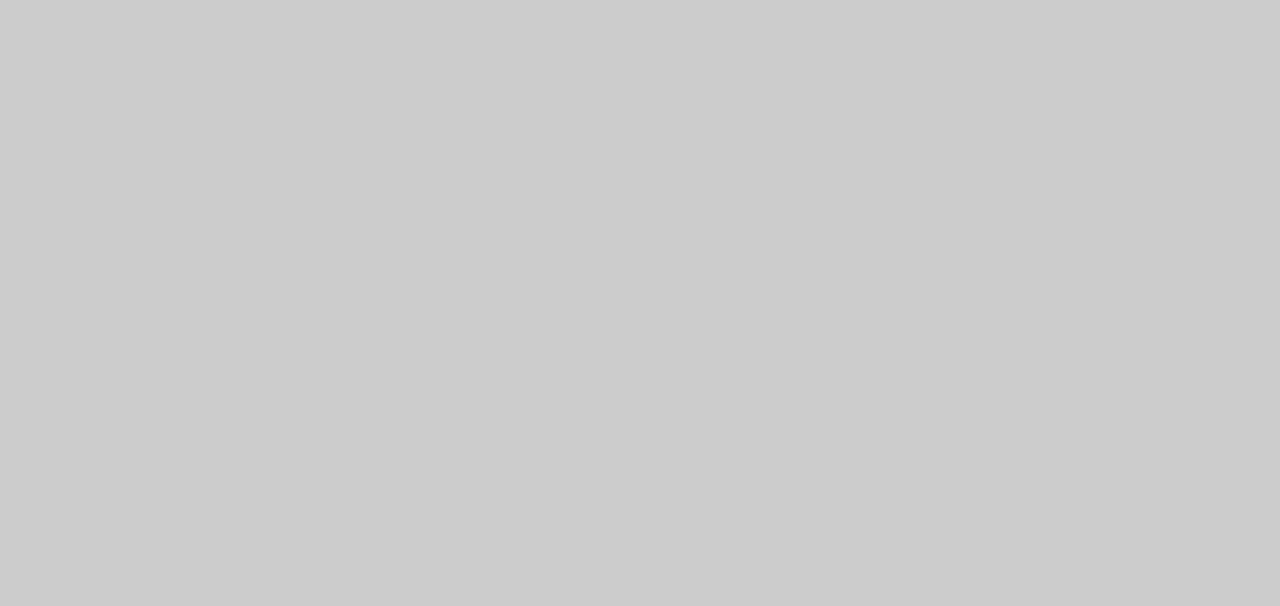
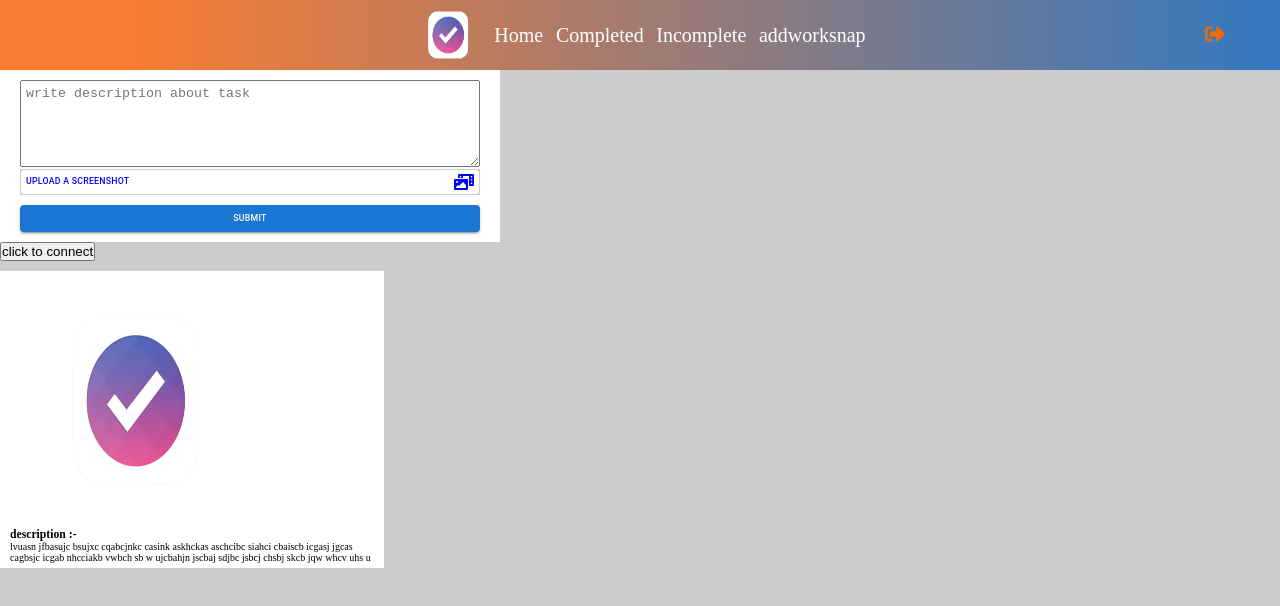
Before and after one commit to ARUN-SOLANKI/reactextraaddings, a React (Create React App) app: page /addworksnap in a window 1280 px wide. Before the commit this address had no page. Shown: the top 606 px of the page. Built offline with nearby package versions, Linux system fonts and the light colour scheme; no server answers; the database is empty; the HTML template or start-up script is replaced by a standard one.

Commit message:
adding images to storage

```diff
--- a/src/components/Navbar.js
+++ b/src/components/Navbar.js
@@ -24,6 +24,9 @@ const Navbar = ({ isLoading }) => {
         <Link to="/incompleted" className="links">
           Incomplete
         </Link>
+        <Link to="/addworksnap" className="links">
+          addworksnap
+        </Link>
       </div>
       <button className="signout" onClick={clearLocal}>
         <FaSignOutAlt size={20} />
--- /dev/null
+++ b/src/components/TaskWithPhoto.js
@@ -0,0 +1,27 @@
+import React from "react";
+
+function TaskWithPhoto() {
+  return (
+    <div
+      style={{
+        background: "#fff",
+        width: "30%",
+        padding: "5px 10px",
+        marginTop: "10px",
+      }}
+    >
+      <img
+        src={require("../assets/logo.png")}
+        style={{ height: 250, width: 250 }}
+      />
+      <h3>description :- </h3>
+      <p>
+        lvuasn jfbasujc bsujxc cqabcjnkc casink askhckas aschcibc siahci cbaiscb
+        icgasj jgcas cagbsjc icgab nhcciakb vwbch sb w ujcbahjn jscbaj sdjbc
+        jsbcj chsbj skcb jqw whcv uhs u
+      </p>
+    </div>
+  );
+}
+
+export default TaskWithPhoto;
--- a/src/components/TodoComponent.js
+++ b/src/components/TodoComponent.js
@@ -6,9 +6,7 @@ function TodoComponent({
   item,
   deleteItem,
   handleEdit,
-  handleUppdate,
-  isUpdate,
-  setIsUpdate,
+
   handleChecked,
 }) {
   return (
--- a/src/firebase.config.js
+++ b/src/firebase.config.js
@@ -3,6 +3,7 @@ import { initializeApp } from "firebase/app";
 import { GoogleAuthProvider } from "firebase/auth";
 import { GithubAuthProvider } from "firebase/auth";
 import { getFirestore } from "firebase/firestore";
+import { getStorage } from "firebase/storage";
 
 // TODO: Add SDKs for Firebase products that you want to use
 // https://firebase.google.com/docs/web/setup#available-libraries
@@ -22,3 +23,4 @@ export const provider = new GoogleAuthProvider();
 export const Gitprovider = new GithubAuthProvider();
 const app = initializeApp(firebaseConfig);
 export const db = getFirestore(app);
+export const storage = getStorage(app);
--- a/src/routes/Router.js
+++ b/src/routes/Router.js
@@ -1,5 +1,6 @@
 import * as React from "react";
-import { Routes, Route, Link } from "react-router-dom";
+import { Routes, Route } from "react-router-dom";
+import AddWorkSnap from "../screens/AddWorkSnap";
 import Completed from "../screens/Completed";
 import Home from "../screens/Home";
 import InCompleted from "../screens/InCompleted";
@@ -13,6 +14,7 @@ function Routers() {
         <Route path="home" element={<Home />} />
         <Route path="completed" element={<Completed />} />
         <Route path="incompleted" element={<InCompleted />} />
+        <Route path="addworksnap" element={<AddWorkSnap />} />
       </Routes>
     </>
   );
--- /dev/null
+++ b/src/screens/AddWorkSnap.js
@@ -0,0 +1,178 @@
+import { Button } from "@mui/material";
+import {
+  addDoc,
+  collection,
+  onSnapshot,
+  doc,
+  getDocs,
+} from "firebase/firestore";
+import {
+  getDownloadURL,
+  ref,
+  uploadBytesResumable,
+  listAll,
+} from "firebase/storage";
+import React, { useState, useEffect } from "react";
+import { FaPhotoVideo } from "react-icons/fa";
+import Navbar from "../components/Navbar";
+import TaskWithPhoto from "../components/TaskWithPhoto";
+import { db, storage } from "../firebase.config";
+const storageRef = ref(storage);
+
+const AddWorkSnap = () => {
+  const hiddenFileInput = React.useRef(null);
+  const [images, setimages] = useState("");
+  const [Progresspercent, setProgresspercent] = useState("");
+  const [imgInfo, setImgInfo] = useState("");
+  const [allImg, setallImg] = useState([]);
+  const [textArea, setTextArea] = useState("");
+  const [dataWithImage, setdataWithImage] = useState([]);
+  const [alllistAll, setAlllistAll] = useState([]);
+
+  const handleClick = (event) => {
+    hiddenFileInput.current.click();
+  };
+  const handleChange = async (event) => {
+    const fileUploaded = event.target.files[0];
+    setImgInfo(fileUploaded);
+  };
+
+  const handleUploads = async () => {
+    if (textArea && imgInfo.name) {
+      const docRef = await addDoc(collection(db, "snapWork"), {
+        descriptions: textArea,
+        imageName: imgInfo.name,
+        userId: localStorage.getItem("userId"),
+        createdAt: new Date(),
+        status: false,
+      });
+
+      const storageRef = ref(
+        storage,
+        `${localStorage.getItem("userId")}/${imgInfo.name}`
+      );
+      const uploadTask = uploadBytesResumable(storageRef, imgInfo);
+
+      uploadTask.on(
+        "state_changed",
+        (snapshot) => {
+          const progress = Math.round(
+            (snapshot.bytesTransferred / snapshot.totalBytes) * 100
+          );
+          setProgresspercent(progress);
+        },
+        (error) => {
+          alert(error);
+        },
+        () => {
+          getDownloadURL(uploadTask.snapshot.ref).then((downloadURL) => {
+            setimages(downloadURL);
+            console.log(downloadURL);
+          });
+        }
+      );
+    }
+  };
+
+  // function handleimages() {
+  //   const starsRef = ref(storage, localStorage.getItem("userId"));
+  //   listAll(starsRef)
+  //     .then((res) => {
+  //       // res.items.forEach((itemRef) => {
+  //       console.log(res);
+  //       displayImage(res);
+  //       // });
+  //     })
+  //     .catch((error) => {
+  //       console.log("err", error);
+  //     });
+  // }
+  // const displayImage = async (res) => {
+  //   try {
+  //     res.items.forEach((itemRef) => {
+  //       const imgUrl = getDownloadURL(itemRef).then((geturl) => {
+  //         setallImg((prev) => [...prev, geturl]);
+  //       });
+  //     });
+  //   } catch (error) {}
+  // };
+  useEffect(() => {
+    const getData = async () => {
+      const newArr = [];
+      const querySnapshot = await getDocs(collection(db, "snapWork"));
+      querySnapshot.forEach((doc) => {
+        newArr.push(doc.data());
+        console.log(doc.data());
+      });
+      setdataWithImage(newArr);
+    };
+    getData();
+  }, []);
+
+  console.log(dataWithImage);
+
+  const getImageUrl = async (imgName) => {
+    const data = await getDownloadURL(
+      ref(storage, `${localStorage.getItem("userId")}/${imgName}`)
+    );
+    console.log(data, "========><><><><><><><><><============");
+  };
+
+  return (
+    <>
+      {/* <div>{Progresspercent}</div> */}
+      <Navbar />
+      <div
+        style={{
+          backgroundColor: "#fff",
+          width: "500px",
+          padding: "10px 20px",
+        }}
+      >
+        <textarea
+          rows={5}
+          placeholder="write description about task"
+          style={{ width: "100%", padding: "5px" }}
+          value={textArea}
+          onChange={(e) => setTextArea(e.target.value)}
+        ></textarea>
+        <div style={{ backgroundColor: "#ccc" }}>
+          <Button
+            onClick={handleClick}
+            style={{
+              display: "flex",
+              border: "1px solid #ccc",
+              background: "#fff",
+              justifyContent: "space-between",
+              alignItems: "center",
+              width: "100%",
+              padding: "2px 5px",
+              color: "blue",
+            }}
+          >
+            <p>Upload a ScreenShot</p> <FaPhotoVideo size={20} />
+          </Button>
+        </div>
+        <input
+          type="file"
+          ref={hiddenFileInput}
+          onChange={handleChange}
+          style={{ display: "none" }}
+        />
+
+        <Button
+          onClick={handleUploads}
+          variant="contained"
+          fullWidth
+          style={{ marginTop: "10px" }}
+        >
+          Submit
+        </Button>
+      </div>
+      <button onClick={getImageUrl}>click to connect</button>
+
+      <TaskWithPhoto />
+    </>
+  );
+};
+export default AddWorkSnap;
```
